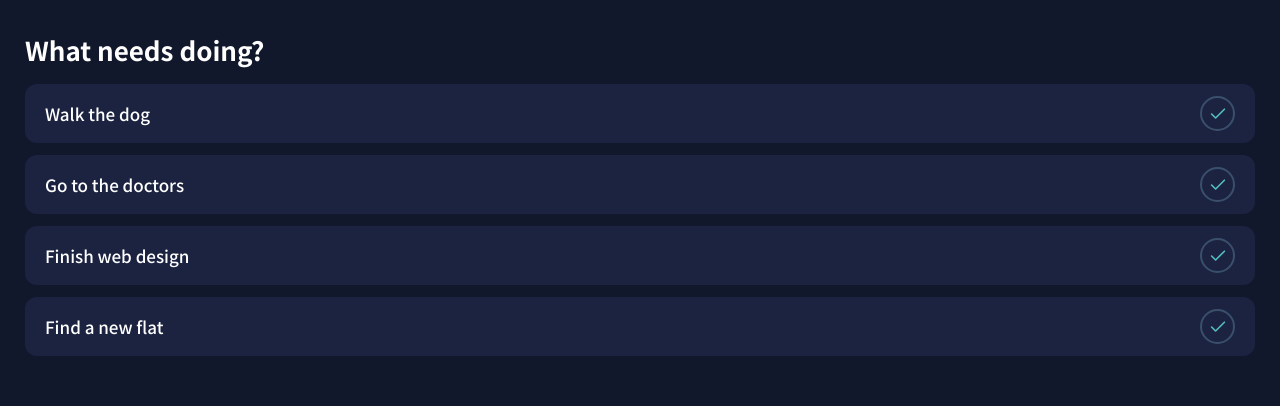
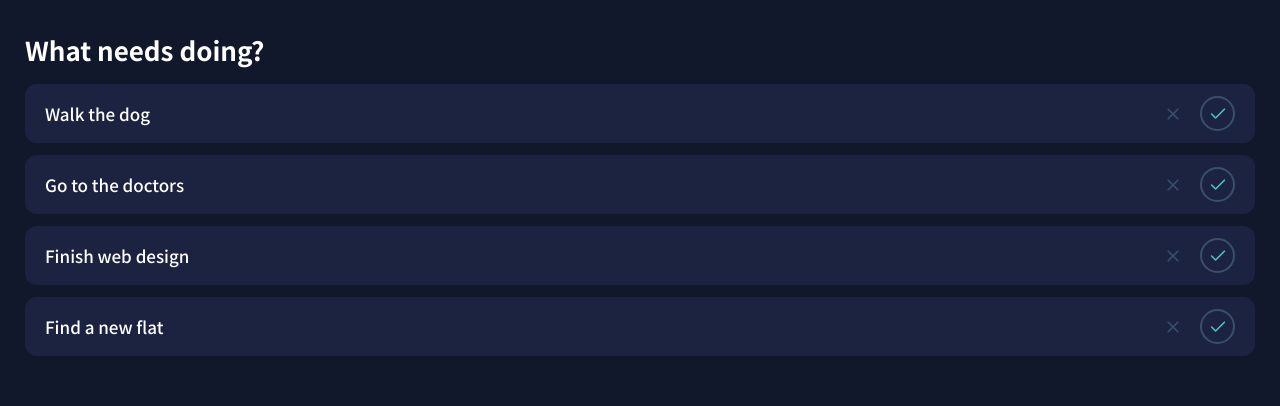
Before and after one commit to m-yates/task-tracker, a React (Create React App) app: page / in a window 1280 px wide. Shown: the top 406 px of the page. Built offline with nearby package versions, Linux system fonts and the light colour scheme.

Commit message:
ammended delete button

```diff
--- a/src/components/AddTask.js
+++ b/src/components/AddTask.js
@@ -1,5 +1,6 @@
 import { useState } from "react";
 import styled from "styled-components";
+import StyledButton from "./Button";
 
 const StyledForm = styled.form`
   display: flex;
@@ -23,21 +24,10 @@ const StyledInputText = styled.input`
   }
 `;
 
-const StyledInputSubmit = styled.button`
-  border: none;
-  outline: none;
-  width: 40px;
-  height: 40px;
-  border-radius: 50%;
-  display: flex;
-  align-items: center;
-  justify-content: center;
+const StyledButtonSubmit = styled(StyledButton)`
   background-color: ${(props) => props.theme.colors.blueLight};
-
   svg {
     stroke: ${(props) => props.theme.colors.white};
-    transform: scale(0.8);
-    transform-origin: center;
   }
 `;
 
@@ -60,7 +50,7 @@ const AddTask = ({ onAdd }) => {
         value={text}
         onChange={(e) => setText(e.target.value)}
       />
-      <StyledInputSubmit type="submit" value="Save task">
+      <StyledButtonSubmit>
         <svg
           xmlns="http://www.w3.org/2000/svg"
           width="24"
@@ -77,7 +67,7 @@ const AddTask = ({ onAdd }) => {
           <polyline points="17 21 17 13 7 13 7 21"></polyline>
           <polyline points="7 3 7 8 15 8"></polyline>
         </svg>
-      </StyledInputSubmit>
+      </StyledButtonSubmit>
     </StyledForm>
   );
 };
--- a/src/components/Button.js
+++ b/src/components/Button.js
@@ -7,9 +7,16 @@ const StyledButton = styled.button`
   display: flex;
   align-items: center;
   justify-content: center;
+  width: 35px;
+  height: 35px;
+  cursor: pointer;
+  svg {
+    transform: scale(0.8);
+    transform-origin: center;
+  }
 `;
 
-export const Button = ({ children, onClick, className }) => {
+export const Button = ({ children, onClick, className, input }) => {
   return (
     <StyledButton className={className} onClick={onClick}>
       {children}
--- a/src/components/Task.js
+++ b/src/components/Task.js
@@ -4,23 +4,30 @@ import StyledButton from "./Button";
 const StyledTask = styled.div`
   display: flex;
   align-items: center;
-  justify-content: space-between;
+  justify-content: flex-end;
   padding: 12px 20px;
   border-radius: 12px;
+  column-gap: 15px;
   background-color: ${(props) => props.theme.colors.blueDark};
 `;
 const StyledHeading = styled.div`
+  flex-grow: 1;
   ${(props) => props.theme.text.h2};
+`;
+
+const StyledButtonDelete = styled(StyledButton)`
+  border: none;
+  width: auto;
+  height: auto;
+  svg {
+    stroke: ${(props) => props.theme.colors.blueMd};
+  }
 `;
 
 const StyledButtonComplete = styled(StyledButton)`
   border: 2px ${(props) => props.theme.colors.blueMd} solid;
-  width: 35px;
-  height: 35px;
   svg {
     stroke: ${(props) => props.theme.colors.blueLight};
-    transform: scale(0.8);
-    transform-origin: center;
   }
 `;
 
@@ -28,6 +35,23 @@ const Task = ({ task, onDelete, onToggle }) => {
   return (
     <StyledTask>
       <StyledHeading>{task.text}</StyledHeading>
+      <StyledButtonDelete onClick={() => onDelete(task.id)}>
+        <svg
+          xmlns="http://www.w3.org/2000/svg"
+          width="24"
+          height="24"
+          viewBox="0 0 24 24"
+          fill="none"
+          stroke="currentColor"
+          strokeWidth="2"
+          strokeLinecap="round"
+          strokeLinejoin="round"
+          className="feather feather-x"
+        >
+          <line x1="18" y1="6" x2="6" y2="18"></line>
+          <line x1="6" y1="6" x2="18" y2="18"></line>
+        </svg>
+      </StyledButtonDelete>
       <StyledButtonComplete onClick={() => onToggle(task.id)}>
         <svg
           xmlns="http://www.w3.org/2000/svg"
@@ -44,23 +68,6 @@ const Task = ({ task, onDelete, onToggle }) => {
           <polyline points="20 6 9 17 4 12"></polyline>
         </svg>
       </StyledButtonComplete>
-      {/* <button onClick={() => onDelete(task.id)}>
-        <svg
-          xmlns="http://www.w3.org/2000/svg"
-          width="24"
-          height="24"
-          viewBox="0 0 24 24"
-          fill="none"
-          stroke="currentColor"
-          strokeWidth="2"
-          strokeLinecap="round"
-          strokeLinejoin="round"
-          className="feather feather-x"
-        >
-          <line x1="18" y1="6" x2="6" y2="18"></line>
-          <line x1="6" y1="6" x2="18" y2="18"></line>
-        </svg>
-      </button> */}
     </StyledTask>
   );
 };
```
Also changed, not shown: src/components/Header.js (deleted, +0 -35 lines).
